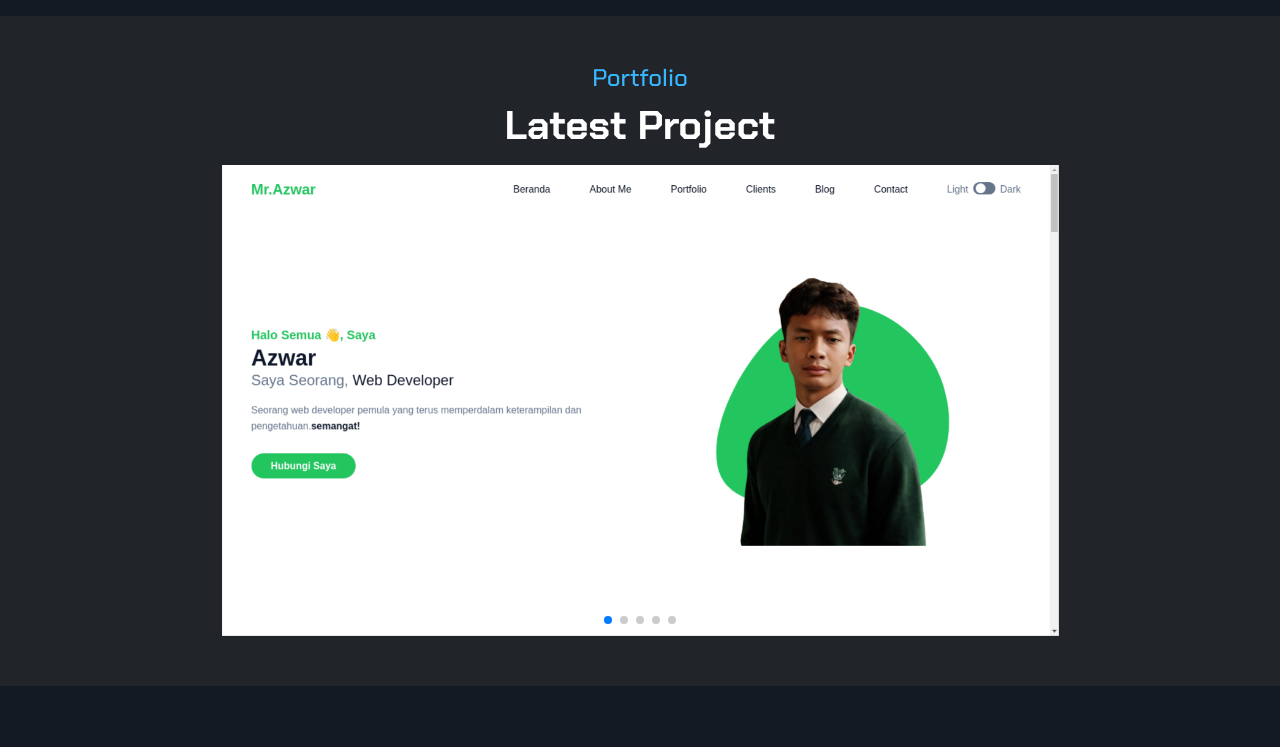
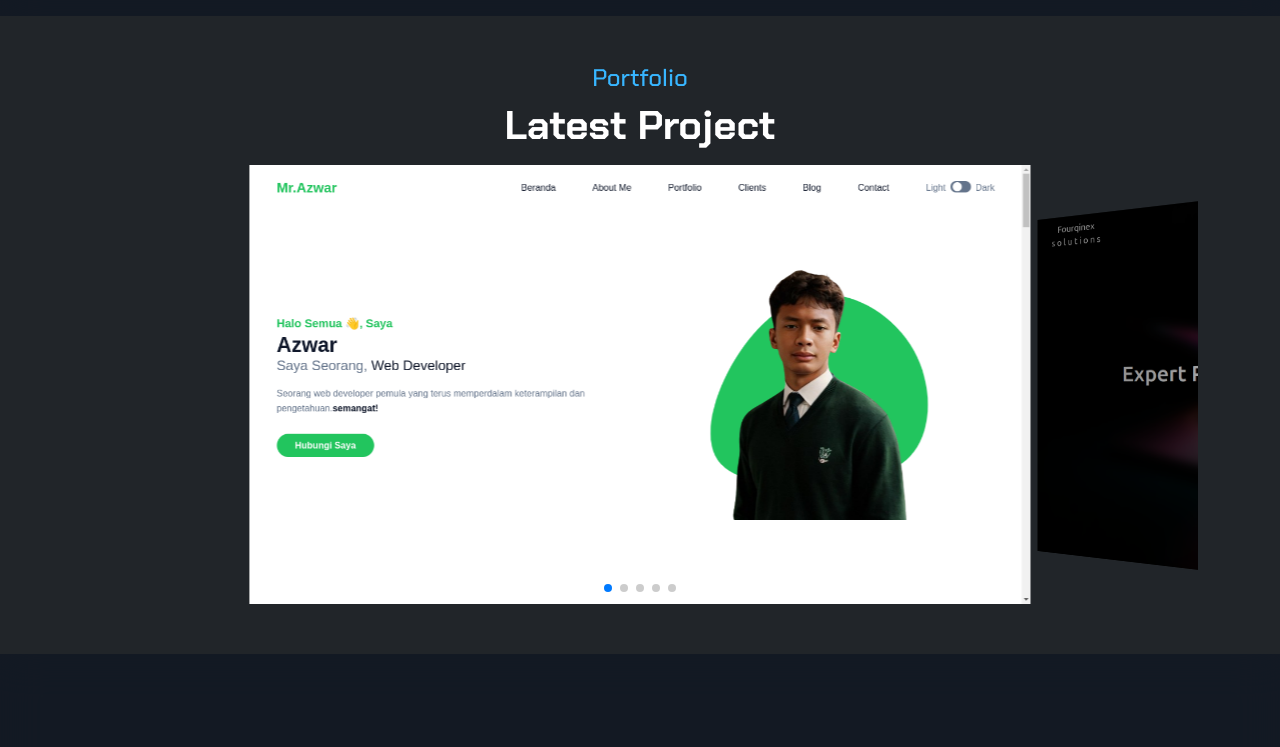
Before and after one commit to Azwar-as/MyPortfolio, a website: page index.html in a window 1280 px wide. Shown: the part 1380-2127 px from the top of the page. Drawn offline with nearby package versions, Linux system fonts and the light colour scheme.

Commit message:
update porfolio

```diff
--- a/assets/css/style.css
+++ b/assets/css/style.css
@@ -155,24 +155,21 @@ video {
 /* --- Swiper Container Styles --- */
 
 .swiper {
-  width: 75%;
-  height: auto;
+  width: 100%;
+  /* padding-top: 50px;
+  padding-bottom: 50px; */
 }
 
 .swiper-slide {
-  text-align: center;
-  font-size: 18px;
-  /* background: #444; */
-  display: flex;
-  justify-content: center;
-  align-items: center;
+  background-position: center;
+  background-size: cover;
+  width: 70%;
+  height: auto;
 }
 
 .swiper-slide img {
   display: block;
   width: 100%;
-  height: 100%;
-  object-fit: cover;
 }
 
 /* --- Swiper Custom Buttons ---  */
--- a/index.html
+++ b/index.html
@@ -156,7 +156,6 @@
                     <div class="swiper-slide">
                         <img src="./assets/img/portfolio/portfolio5.jpg" />
                     </div>
-
                 </div>
                 <div class="swiper-pagination"></div>
             </div>
@@ -527,10 +526,19 @@
     </script>
     <script type="module">
         var swiper = new Swiper(".mySwiper", {
-            spaceBetween: 30,
+            effect: "coverflow",
+            grabCursor: true,
+            centeredSlides: true,
+            slidesPerView: "auto",
+            coverflowEffect: {
+                rotate: 50,
+                stretch: 0,
+                depth: 100,
+                modifier: 1,
+                slideShadows: true,
+            },
             pagination: {
                 el: ".swiper-pagination",
-                clickable: true,
             },
         });
         var swiper2 = new Swiper(".swiper-container2", {
```
